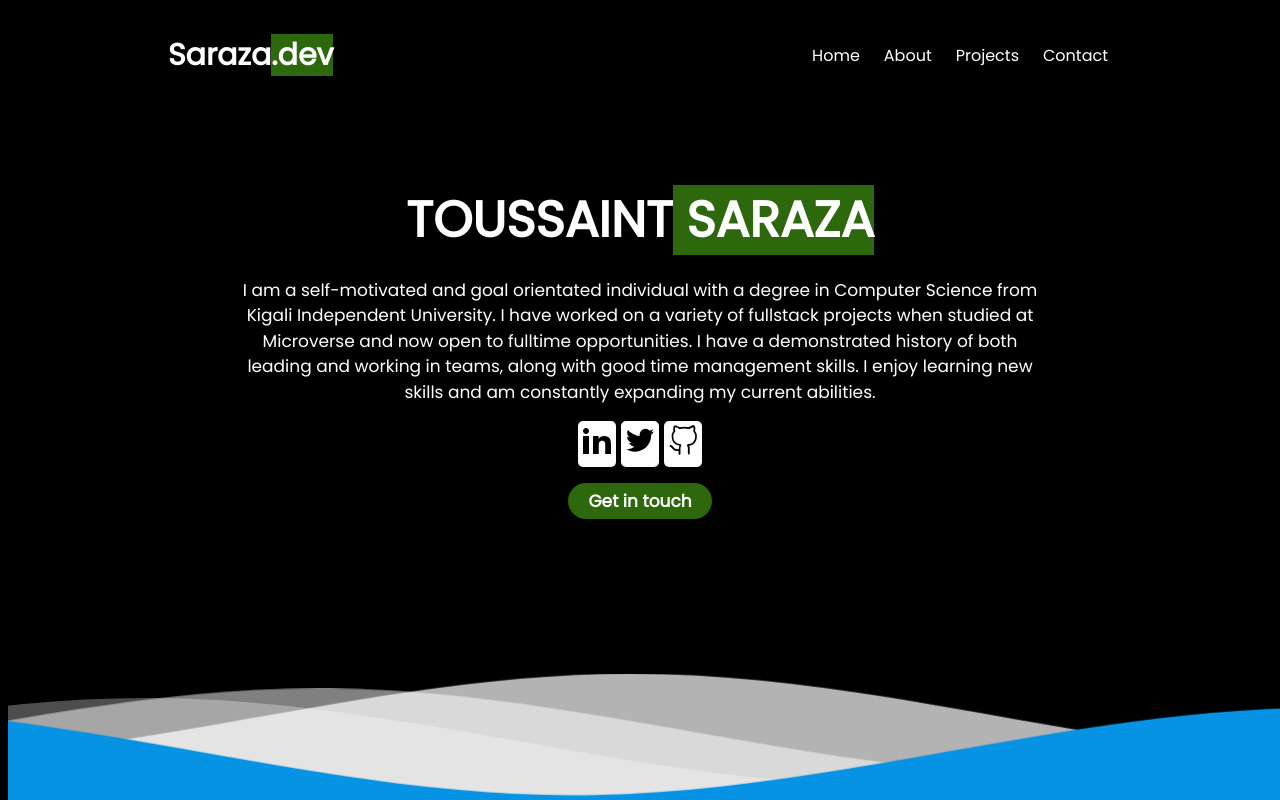
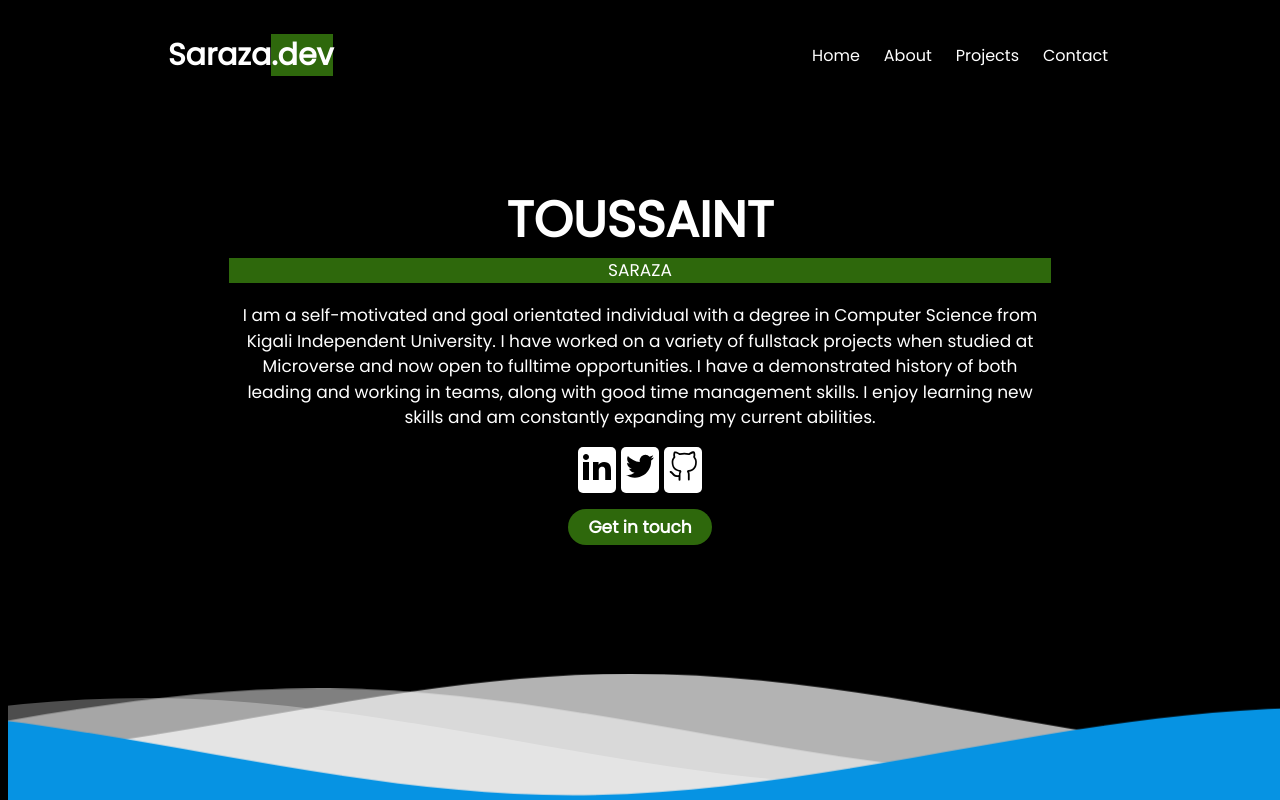
Before and after one commit to sarazaToussaint/Saraza-dev, a React (Create React App) app: page / in a window 1280 px wide. Built offline with nearby package versions, Linux system fonts and the light colour scheme.

Commit message:
Add keyframes

```diff
--- a/src/components/Home.jsx
+++ b/src/components/Home.jsx
@@ -9,7 +9,7 @@ const Home = () => (
     <div className="container home-container">
       <h1 className="home-title">
         TOUSSAINT
-        <span className="myDiv"> SARAZA</span>
+        <p className="myDiv"> SARAZA</p>
       </h1>
       <p>
         I am a self-motivated and goal orientated individual with a degree
```
